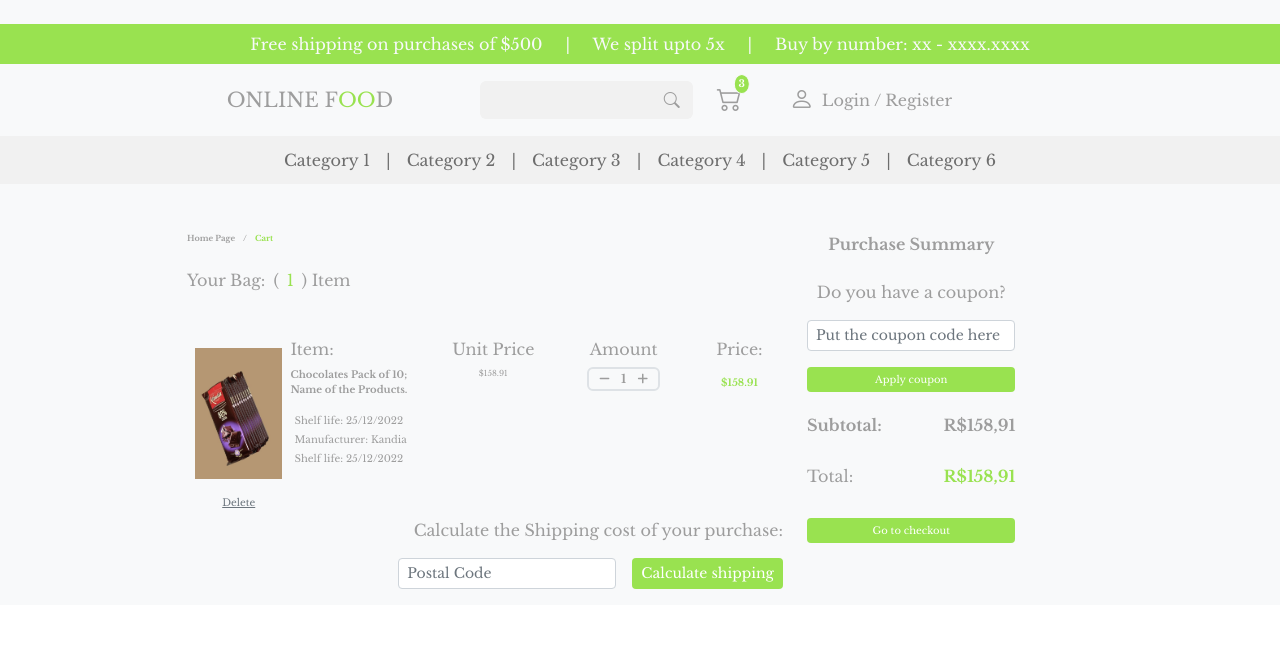
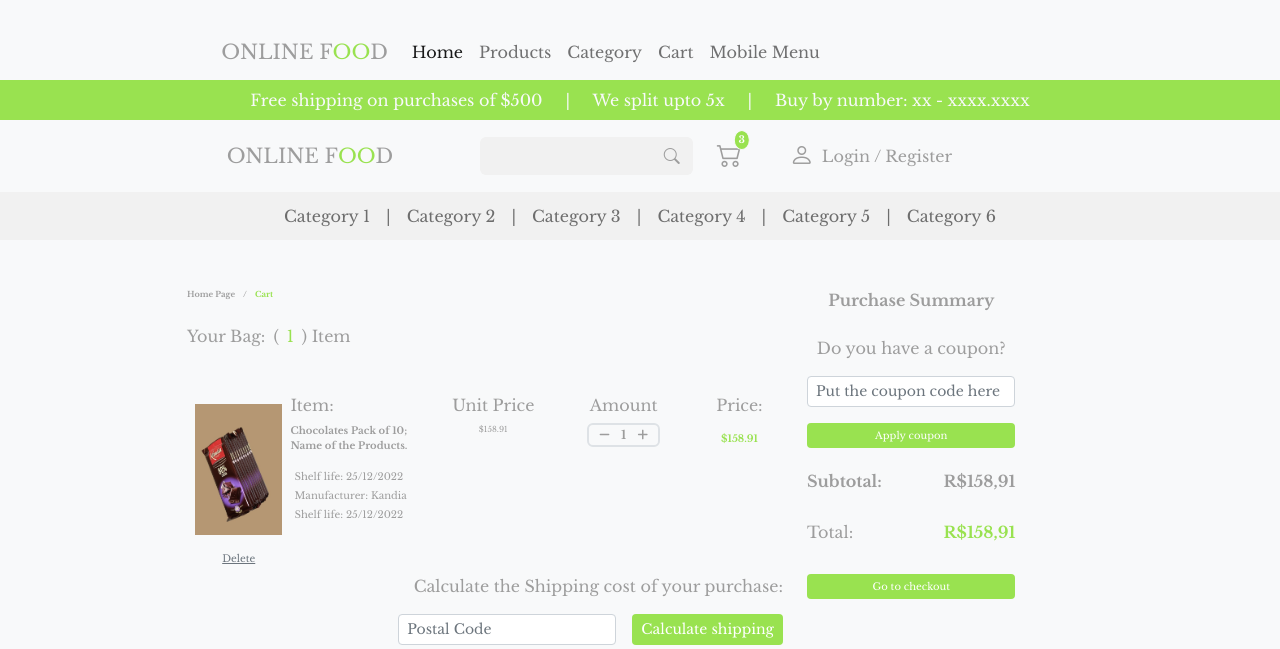
Before and after one commit to RiaVirk/Project-1-, a plain HTML site: page CartPage.html in a window 1280 px wide. Shown: the top 649 px of the page. Drawn offline with nearby package versions, Linux system fonts and the light colour scheme.

Commit message:
Top Menu Added with functionality3

```diff
--- a/CartPage.html
+++ b/CartPage.html
@@ -26,6 +26,33 @@
     <script src="https://kit.fontawesome.com/dbb5c50539.js" crossorigin="anonymous"></script>
   </head>
 <body class="bg-light">
+  <nav class="navbar navbar-expand-lg bg-body-tertiary">
+    <div class="container-fluid">
+      <a class="navbar-brand offset-md-2 grey " href="#"> ONLINE F<span style="color: #99E250 ;">OO</span>D </a>
+      <button class="navbar-toggler" type="button" data-bs-toggle="collapse" data-bs-target="#navbarNav" aria-controls="navbarNav" aria-expanded="false" aria-label="Toggle navigation">
+        <span class="navbar-toggler-icon"></span>
+      </button>
+      <div class="collapse navbar-collapse" id="navbarNav">
+        <ul class="navbar-nav">
+          <li class="nav-item">
+            <a class="nav-link active" aria-current="page" href="#">Home</a>
+          </li>
+          <li class="nav-item">
+            <a class="nav-link" href="./ProductPage.html">Products</a>
+          </li>
+          <li class="nav-item">
+            <a class="nav-link" href="./CategoryPage.html">Category</a>
+          </li>
+          <li class="nav-item">
+            <a class="nav-link" href="./CartPage.html">Cart</a>
+          </li>
+          <li class="nav-item">
+            <a class="nav-link" href="./MobileMenu.html">Mobile Menu</a>
+          </li>
+        </ul>
+      </div>
+    </div>
+  </nav>
     <div
       class="container-fluid text-center text-light p-2 mb-2"
       style="background-color: #99e250"
```
Also changed, not shown: CategoryPage.html (+27 -0 lines), MobileMenu.html (+27 -0 lines), ProductPage.html (+27 -0 lines).
